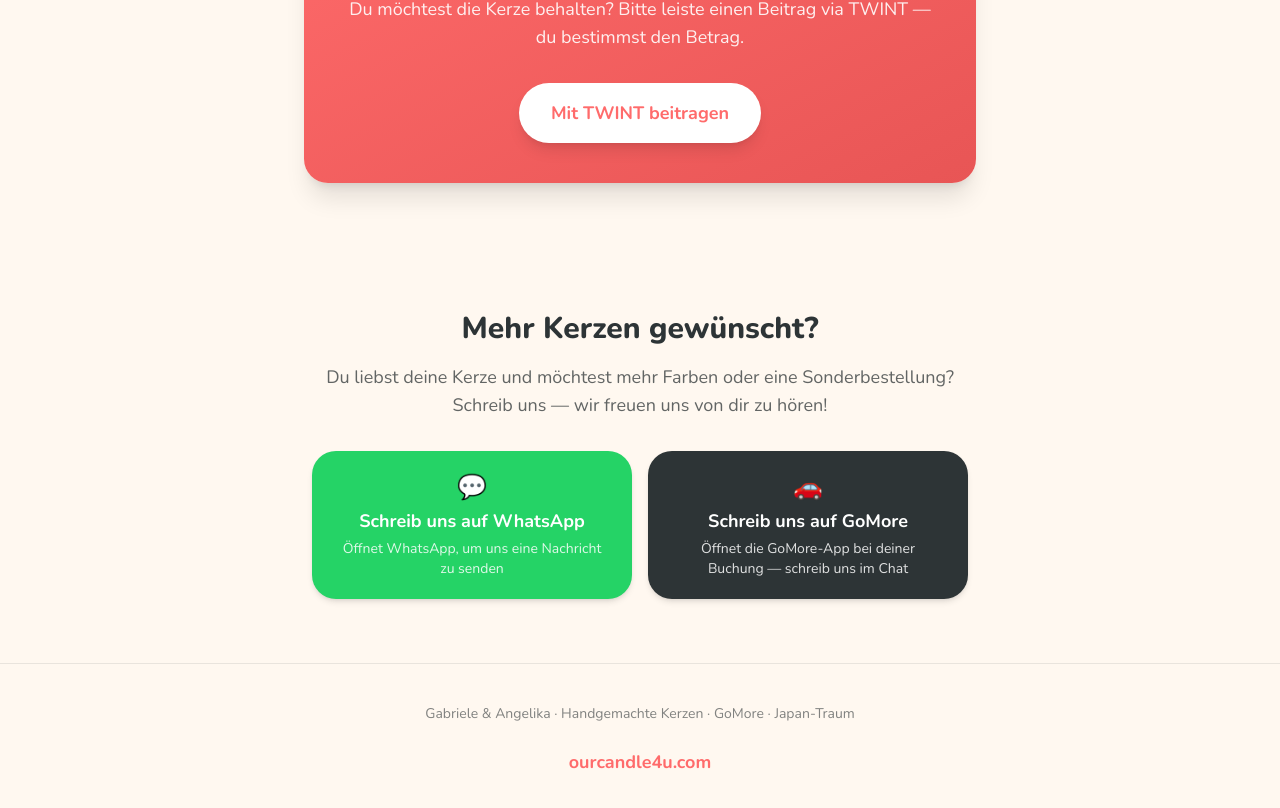
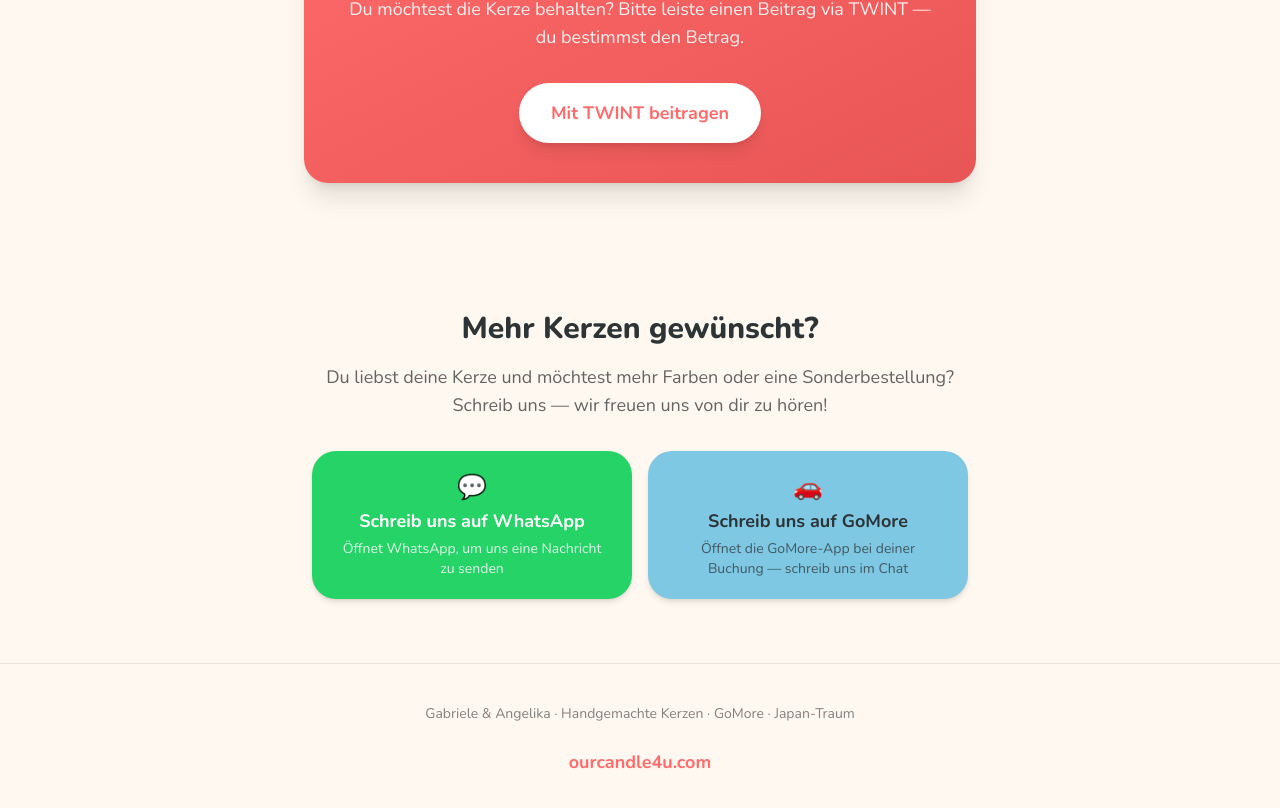
Before and after one commit to gabrielebrunini/ourcandle4u, a Next.js app: page /de in a window 1280 px wide. Shown: the part 2702-3510 px from the top of the page. Built offline with nearby package versions, Linux system fonts and the light colour scheme.

Commit message:
Style GoMore contact button with light blue brand color.
Replace dark charcoal background with readable light blue and hover state.

Co-authored-by: Cursor <cursoragent@cursor.com>

```diff
--- a/app/globals.css
+++ b/app/globals.css
@@ -8,6 +8,8 @@
   --mint-dark: #5fd9be;
   --yellow: #ffe066;
   --charcoal: #2d3436;
+  --gomore: #7ec8e3;
+  --gomore-dark: #5eb5d8;
 }
 
 @theme inline {
@@ -18,6 +20,8 @@
   --color-mint-dark: var(--mint-dark);
   --color-yellow: var(--yellow);
   --color-charcoal: var(--charcoal);
+  --color-gomore: var(--gomore);
+  --color-gomore-dark: var(--gomore-dark);
   --font-sans: var(--font-nunito), system-ui, sans-serif;
 }
 
--- a/components/GoMoreLink.tsx
+++ b/components/GoMoreLink.tsx
@@ -25,13 +25,13 @@ export default function GoMoreLink() {
     <a
       href={GOMORE_UNIVERSAL_LINK}
       onClick={handleClick}
-      className="flex flex-1 flex-col items-center rounded-3xl bg-charcoal px-6 py-5 text-white shadow-md transition hover:scale-[1.02] hover:shadow-lg sm:max-w-xs"
+      className="flex flex-1 flex-col items-center rounded-3xl bg-gomore px-6 py-5 text-charcoal shadow-md transition hover:scale-[1.02] hover:bg-gomore-dark hover:shadow-lg sm:max-w-xs"
     >
       <span className="mb-1 text-2xl" aria-hidden="true">
         🚗
       </span>
       <span className="text-lg font-bold">{t("gomore")}</span>
-      <span className="mt-1 text-sm text-white/85">{t("gomoreHint")}</span>
+      <span className="mt-1 text-sm text-charcoal/75">{t("gomoreHint")}</span>
     </a>
   );
 }
```
